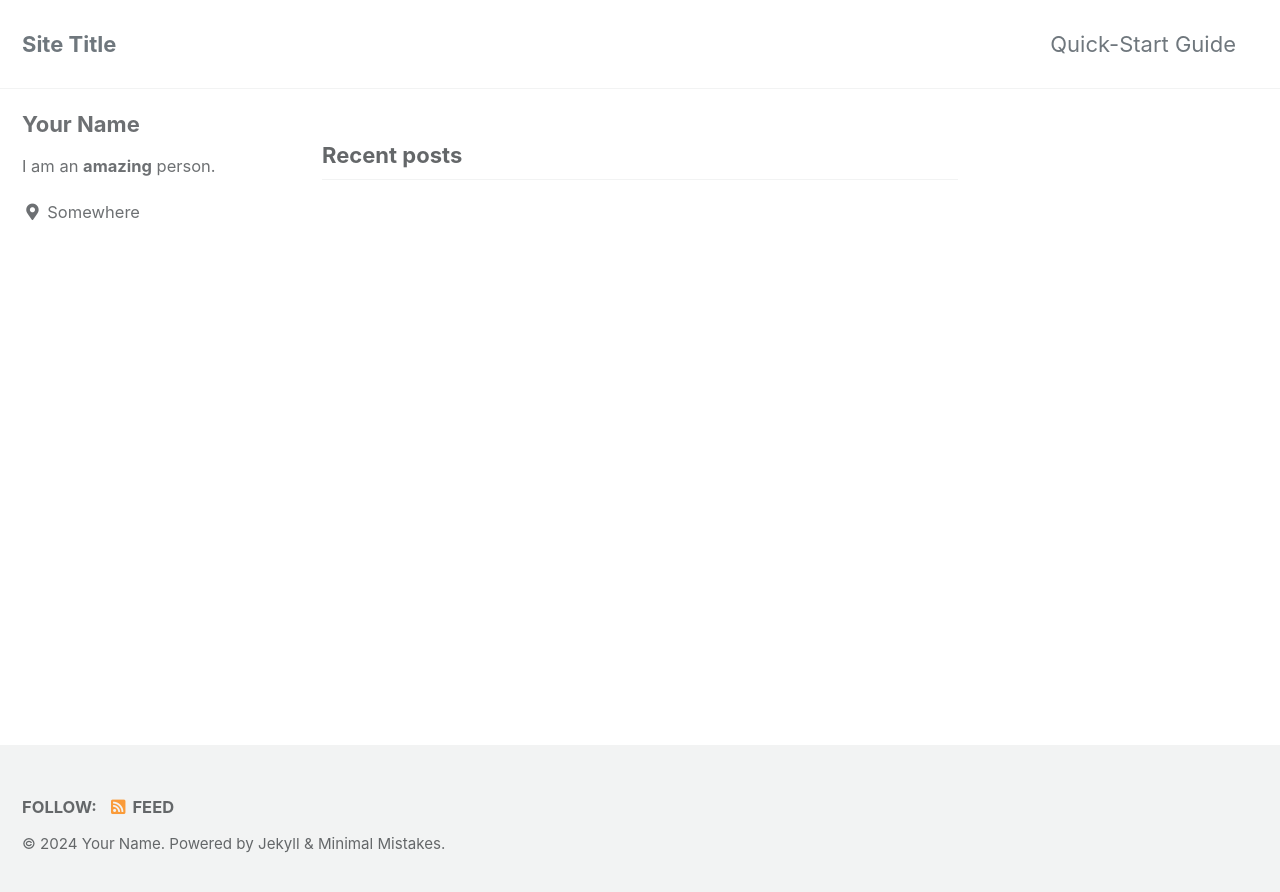
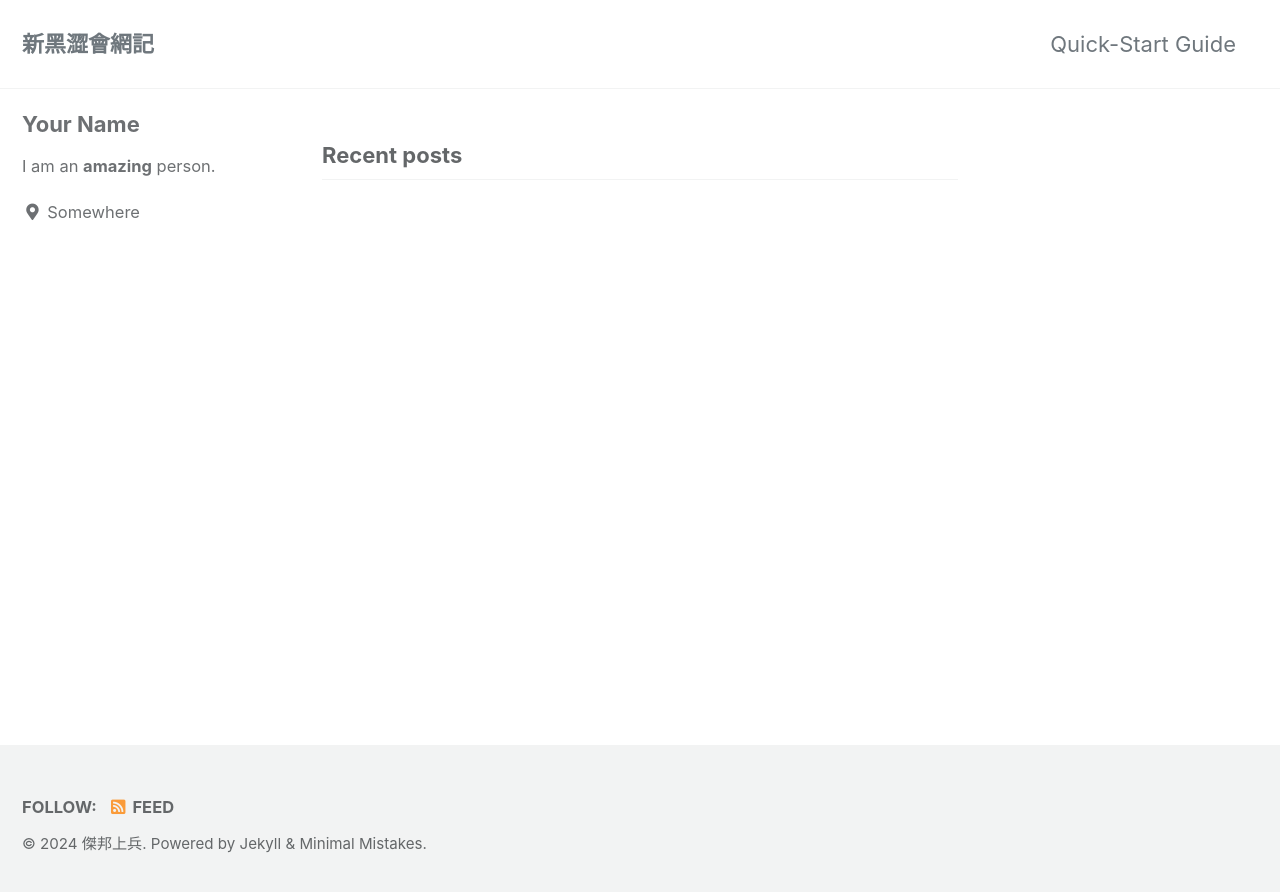
Before and after one commit to jetbomb2012/gitup, a Jekyll site: the page built from index.html, in a window 1280 px wide. Shown: the top 892 px of the page. Built offline with Jekyll 4.4.1, drawn with Linux system fonts in a browser that asks for light colours; cached includes are drawn as plain includes; the list of posts is cut into pages by our own code.

Commit message:
Update _config.yml

```diff
--- a/_config.yml
+++ b/_config.yml
@@ -16,10 +16,10 @@ minimal_mistakes_skin    : "default" # "air", "aqua", "contrast", "dark", "dirt"
 
 # Site Settings
 locale                   : "en-US"
-title                    : "Site Title"
+title                    : "新黑澀會網記"
 title_separator          : "-"
 subtitle                 : # site tagline that appears below site title in masthead
-name                     : "Your Name"
+name                     : "傑邦上兵"
 description              : "An amazing website."
 url                      : # the base hostname & protocol for your site e.g. "https://mmistakes.github.io"
 baseurl                  : # the subpath of your site, e.g. "/blog"
```
